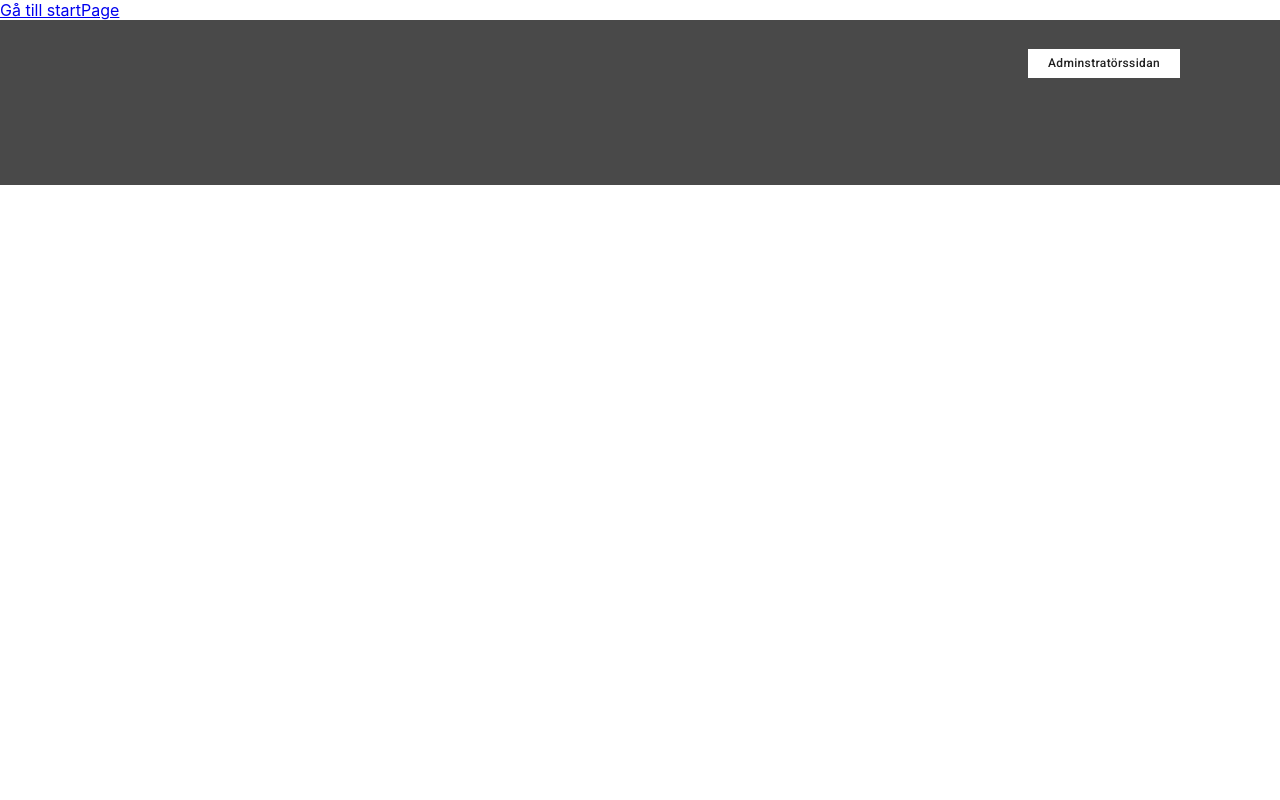
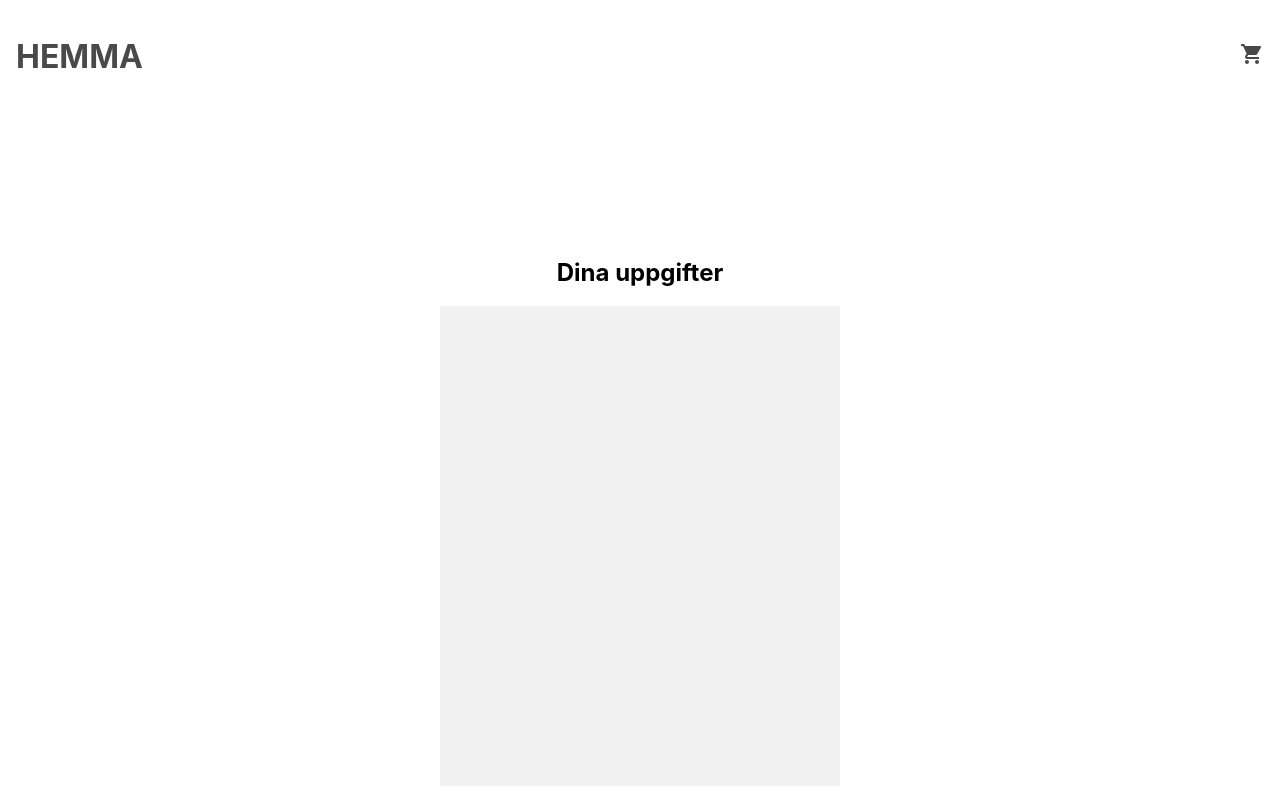
Before and after one commit to feliciaseg/webshop, a React (Create React App) app: page /checkout in a window 1280 px wide. Shown: the top 800 px of the page. Built offline with nearby package versions, Linux system fonts and the light colour scheme.

Commit message:
userforms

```diff
--- /dev/null
+++ b/src/components/UserForms.tsx
@@ -0,0 +1,49 @@
+import { CSSProperties } from "@material-ui/styles"
+import TextField from '@material-ui/core/TextField';
+
+
+
+export default function UserForms() {
+    return (
+        <div style={container}>
+            <h2>Dina uppgifter</h2>
+           <div style={formContainer}>
+
+            {/* <form style={formContainer}>
+            <TextField
+            id="filled-secondary"
+            label="Name"
+            variant="filled"
+            color= "secondary"
+            />
+
+
+
+
+            </form> */}
+
+           </div>
+        </div>
+
+
+    )
+}
+
+const container: CSSProperties = {
+  height: '100%',
+
+  display: 'flex',
+  justifyContent: 'center',
+  alignItems: 'center',
+  flexDirection: 'column',
+}
+
+const formContainer: CSSProperties = {
+    height: '30rem',
+    width: '25rem',
+    background: '#F1F1F1',
+
+    display: 'flex',
+    justifyContent: 'center',
+    alignItems: 'center',
+}
--- a/src/routes/CheckoutPage.tsx
+++ b/src/routes/CheckoutPage.tsx
@@ -1,6 +1,9 @@
 import React from "react";
 import { Link } from "react-router-dom";
 import Footer from "../components/Footer";
+import Header from "../components/Header";
+import UserForms from "../components/UserForms";
+
 
 // interface Props {
 // }
@@ -12,7 +15,11 @@ import Footer from "../components/Footer";
 export default function CheckoutPage() {
   return (
     <>
+   <Header type="white"/>
+  <UserForms/>
   <Link to={{ pathname: "/" }}>Gå till startPage</Link>
   <Footer/>
-  </>);
+  </>
+
+  );
 }
```
